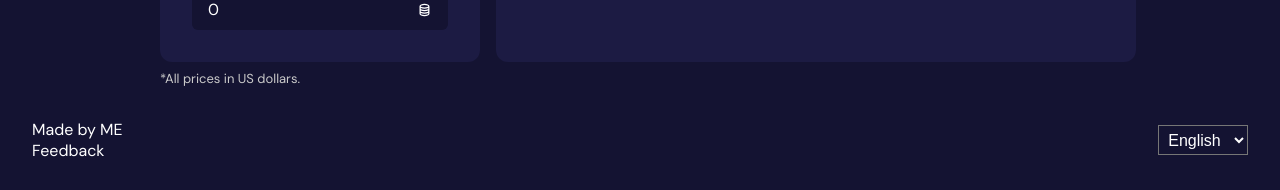
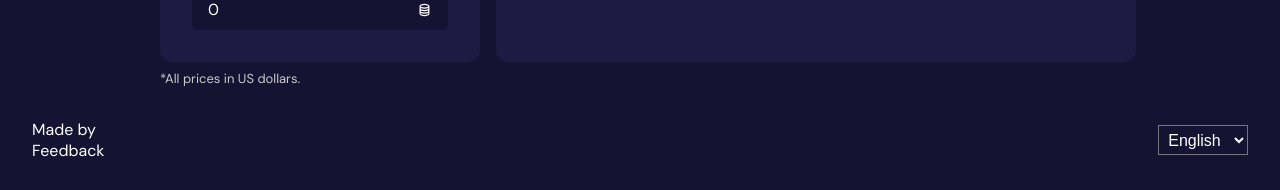
Before and after one commit to elvstejd/crypto-profit-calc, a React (Create React App) app: page / in a window 1280 px wide. Shown: the part 595-785 px from the top of the page. Built offline with nearby package versions, Linux system fonts and the light colour scheme; no server answers.

Commit message:
Complete remaining translations

```diff
--- a/src/components/App.js
+++ b/src/components/App.js
@@ -111,12 +111,12 @@ const App = () => {
                 />
             </main>
             <div className="currency-disclaimer-container">
-                <p>*All prices in US dollars.</p>
+                <p>*{t("currency_disclaimer")}</p>
             </div>
             <footer>
                 <div className="me">
-                    <p>Made by ME</p>
-                    <p>Feedback</p>
+                    <p>{t("made_by")}</p>
+                    <p>{t("feedback")}</p>
                 </div>
                 <LanguageSelector />
             </footer>
--- a/src/locales/en/translation.json
+++ b/src/locales/en/translation.json
@@ -7,5 +7,8 @@
     "percentage_label": "Percentage",
     "target_price_label": "Selling price",
     "profitloss_label": "Profit/Loss",
-    "no_results": "No coin found."
+    "no_results": "No coin found.",
+    "made_by": "Made by",
+    "currency_disclaimer": "All prices in US dollars.",
+    "feedback": "Feedback"
 }
--- a/src/locales/es/translation.json
+++ b/src/locales/es/translation.json
@@ -7,5 +7,8 @@
     "percentage_label": "Porcentaje",
     "target_price_label": "Precio de venta",
     "profitloss_label": "Ganancias/Pérdidas",
-    "no_results": "No se encontró la moneda"
+    "no_results": "No se encontró la moneda.",
+    "made_by": "Hecho por",
+    "currency_disclaimer": "Todos los precios en dólares estadounidenses.",
+    "feedback": "Sugerencias"
 }
```
